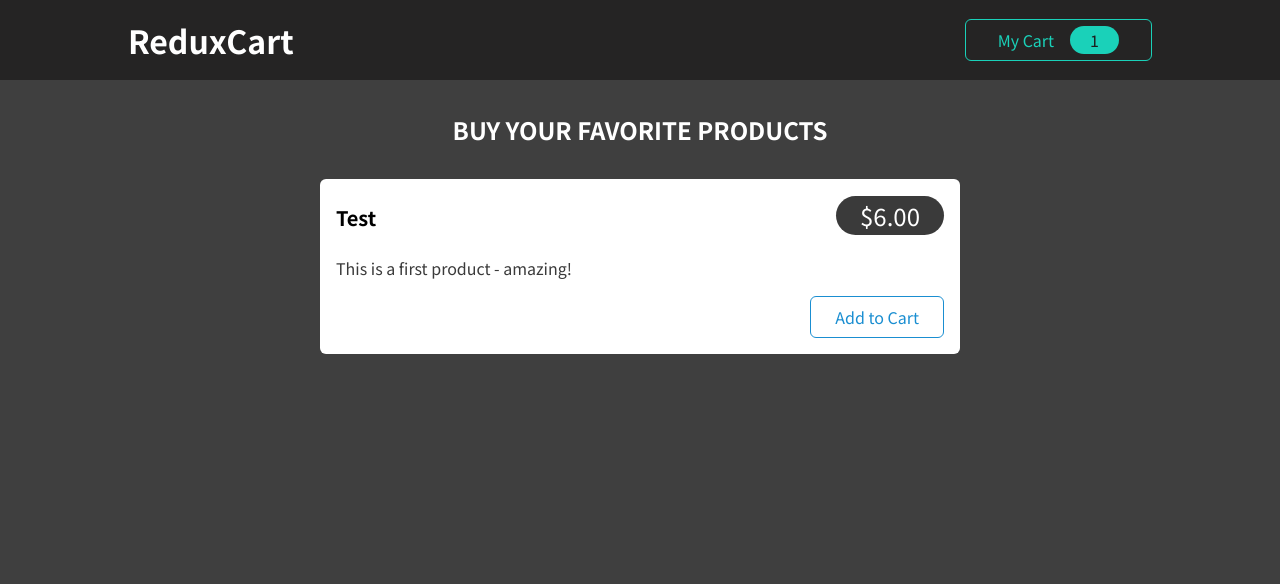
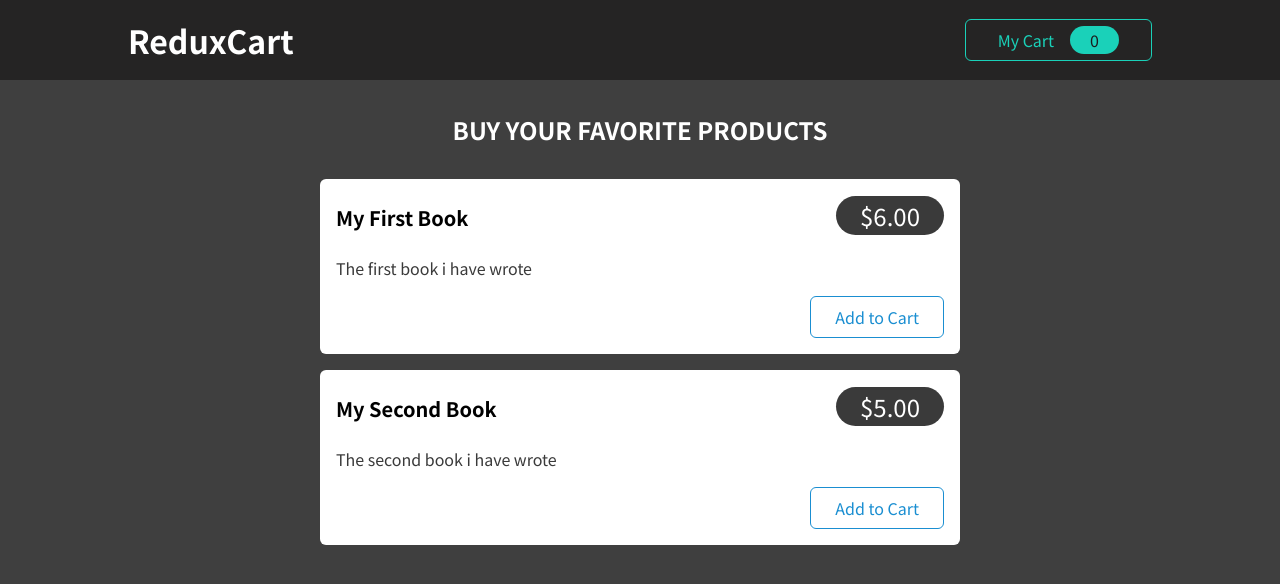
Before and after one commit to ALVONTERO/advanced-redux, a React (Create React App) app: page / in a window 1280 px wide. Shown: the top 584 px of the page. Built offline with nearby package versions, Linux system fonts and the light colour scheme.

Commit message:
make app functional

```diff
--- a/src/components/Cart/Cart.js
+++ b/src/components/Cart/Cart.js
@@ -1,15 +1,28 @@
-import Card from '../UI/Card';
-import classes from './Cart.module.css';
-import CartItem from './CartItem';
+import { useSelector } from "react-redux";
+import Card from "../UI/Card";
+import classes from "./Cart.module.css";
+import CartItem from "./CartItem";
 
 const Cart = (props) => {
+  const items = useSelector((state) => state.cart.items);
   return (
     <Card className={classes.cart}>
       <h2>Your Shopping Cart</h2>
       <ul>
-        <CartItem
-          item={{ title: 'Test Item', quantity: 3, total: 18, price: 6 }}
-        />
+        {items.map((item) => {
+          return (
+            <CartItem
+              key={item.id}
+              item={{
+                id: item.id,
+                title: item.name,
+                quantity: item.quantity,
+                total: item.totalPrice,
+                price: item.price,
+              }}
+            />
+          );
+        })}
       </ul>
     </Card>
   );
--- a/src/components/Cart/CartButton.js
+++ b/src/components/Cart/CartButton.js
@@ -1,8 +1,9 @@
-import { useDispatch } from "react-redux";
+import { useDispatch, useSelector } from "react-redux";
 import { uiActions } from "../../store/ui-slice";
 import classes from "./CartButton.module.css";
 
 const CartButton = (props) => {
+  const cartQuantity = useSelector(state => state.cart.totalQuantity)
   const dispatch = useDispatch()
   const toggleCartHandler = (e) => {
     e.preventDefault();
@@ -11,7 +12,7 @@
   return (
     <button className={classes.button} onClick={toggleCartHandler}>
       <span>My Cart</span>
-      <span className={classes.badge}>1</span>
+      <span className={classes.badge}>{cartQuantity}</span>
     </button>
   );
 };
--- a/src/components/Cart/CartItem.js
+++ b/src/components/Cart/CartItem.js
@@ -1,14 +1,21 @@
-import classes from './CartItem.module.css';
-
+import { useDispatch } from "react-redux";
+import { cartActions } from "../../store/cart-slice";
+import classes from "./CartItem.module.css";
 const CartItem = (props) => {
-  const { title, quantity, total, price } = props.item;
-
+  const { title, quantity, total, price, id } = props.item;
+  const dispatch = useDispatch();
+  const removeItemHandler = () => {
+    dispatch(cartActions.removeItemFromCart(id));
+  };
+  const addItemHandler = () => {
+    dispatch(cartActions.addItemToCart({ id, price, title }));
+  };
   return (
     <li className={classes.item}>
       <header>
         <h3>{title}</h3>
         <div className={classes.price}>
-          ${total.toFixed(2)}{' '}
+          ${total.toFixed(2)}{" "}
           <span className={classes.itemprice}>(${price.toFixed(2)}/item)</span>
         </div>
       </header>
@@ -17,8 +24,8 @@
           x <span>{quantity}</span>
         </div>
         <div className={classes.actions}>
-          <button>-</button>
-          <button>+</button>
+          <button onClick={removeItemHandler}>-</button>
+          <button onClick={addItemHandler}>+</button>
         </div>
       </div>
     </li>
--- a/src/components/Shop/ProductItem.js
+++ b/src/components/Shop/ProductItem.js
@@ -1,9 +1,21 @@
-import Card from '../UI/Card';
-import classes from './ProductItem.module.css';
+import { useDispatch } from "react-redux";
+import { cartActions } from "../../store/cart-slice";
+import Card from "../UI/Card";
+import classes from "./ProductItem.module.css";
 
 const ProductItem = (props) => {
-  const { title, price, description } = props;
-
+  const dispatch = useDispatch();
+  const { title, price, description, id } = props;
+  const addToCartHandler = (e) => {
+    e.preventDefault();
+    dispatch(
+      cartActions.addItemToCart({
+        id,
+        title,
+        price,
+      })
+    );
+  };
   return (
     <li className={classes.item}>
       <Card>
@@ -13,7 +25,7 @@
         </header>
         <p>{description}</p>
         <div className={classes.actions}>
-          <button>Add to Cart</button>
+          <button onClick={addToCartHandler}>Add to Cart</button>
         </div>
       </Card>
     </li>
--- a/src/components/Shop/Products.js
+++ b/src/components/Shop/Products.js
@@ -1,16 +1,38 @@
-import ProductItem from './ProductItem';
-import classes from './Products.module.css';
+
+import ProductItem from "./ProductItem";
+import classes from "./Products.module.css";
 
 const Products = (props) => {
+  const DUMMY_PRODUCTS = [
+    {
+      id: "p1",
+      price: 6,
+      title: "My First Book",
+      description: "The first book i have wrote",
+    },
+    {
+      id: "p2",
+      price: 5,
+      title: "My Second Book",
+      description: "The second book i have wrote",
+    },
+  ];
+
   return (
     <section className={classes.products}>
       <h2>Buy your favorite products</h2>
       <ul>
-        <ProductItem
-          title='Test'
-          price={6}
-          description='This is a first product - amazing!'
-        />
+        {DUMMY_PRODUCTS.map((product) => {
+          return (
+            <ProductItem
+              key={product.id}
+              id={product.id}
+              title={product.title}
+              price={product.price}
+              description={product.description}
+            />
+          );
+        })}
       </ul>
     </section>
   );
--- a/src/store/cart-slice.js
+++ b/src/store/cart-slice.js
@@ -10,10 +10,11 @@
     addItemToCart(state, action) {
       const newItem = action.payload;
       const existingItem = state.items.find((item) => item.id === newItem.id);
+      state.totalQuantity++;
       //if item is new to cart
       if (!existingItem) {
         state.items.push({
-          itemId: newItem.id,
+          id: newItem.id,
           price: newItem.price,
           quantity: 1,
           totalPrice: newItem.price,
@@ -29,6 +30,7 @@
     removeItemFromCart(state, action) {
       const id = action.payload;
       const existingItem = state.items.find((item) => item.id === id);
+      state.totalQuantity--;
       if (existingItem.quantity === 1) {
         state.items = state.items.filter((item) => item.id !== id);
       } else {
```
Also changed, not shown: 1 other file (tests, documents, lock files or other folders).
